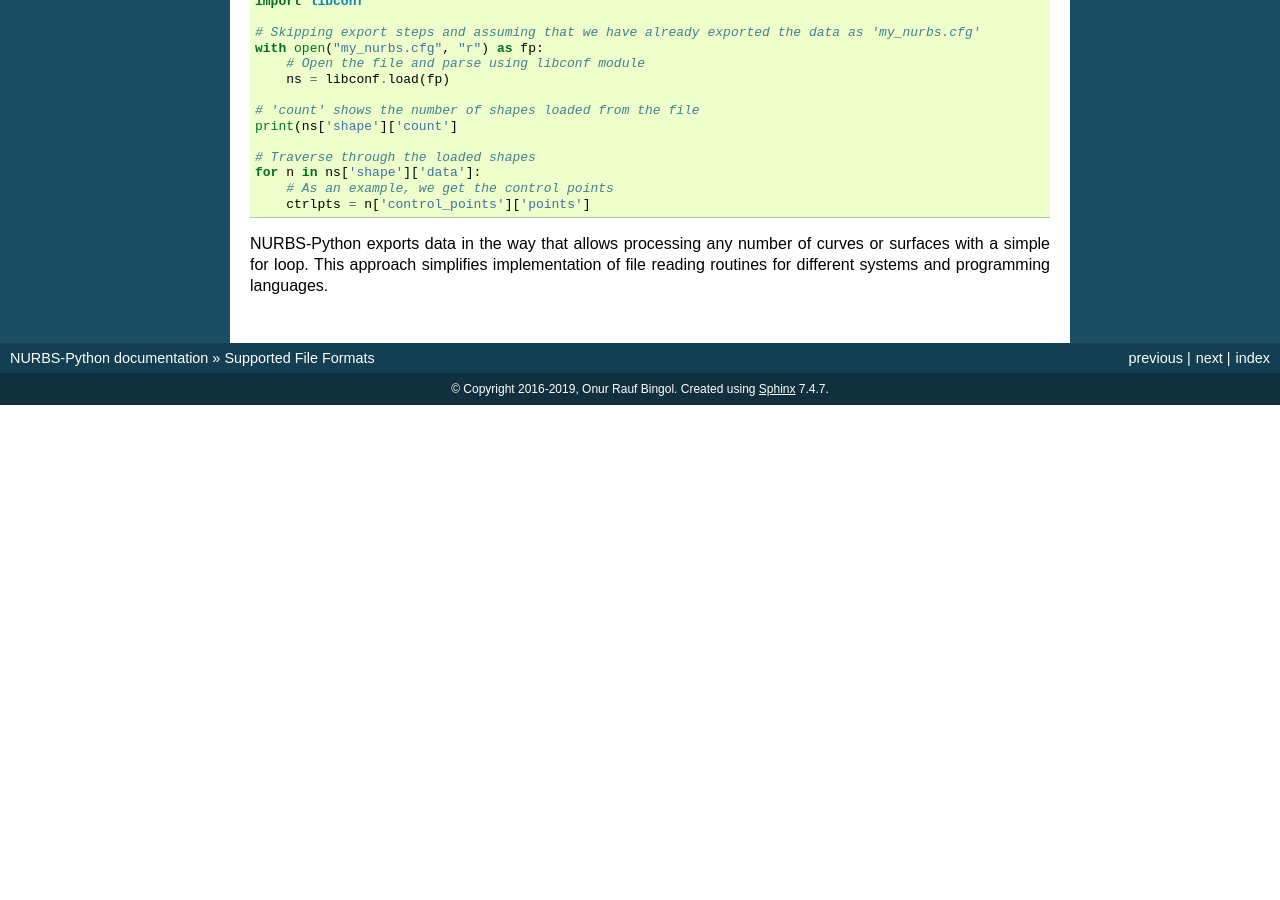
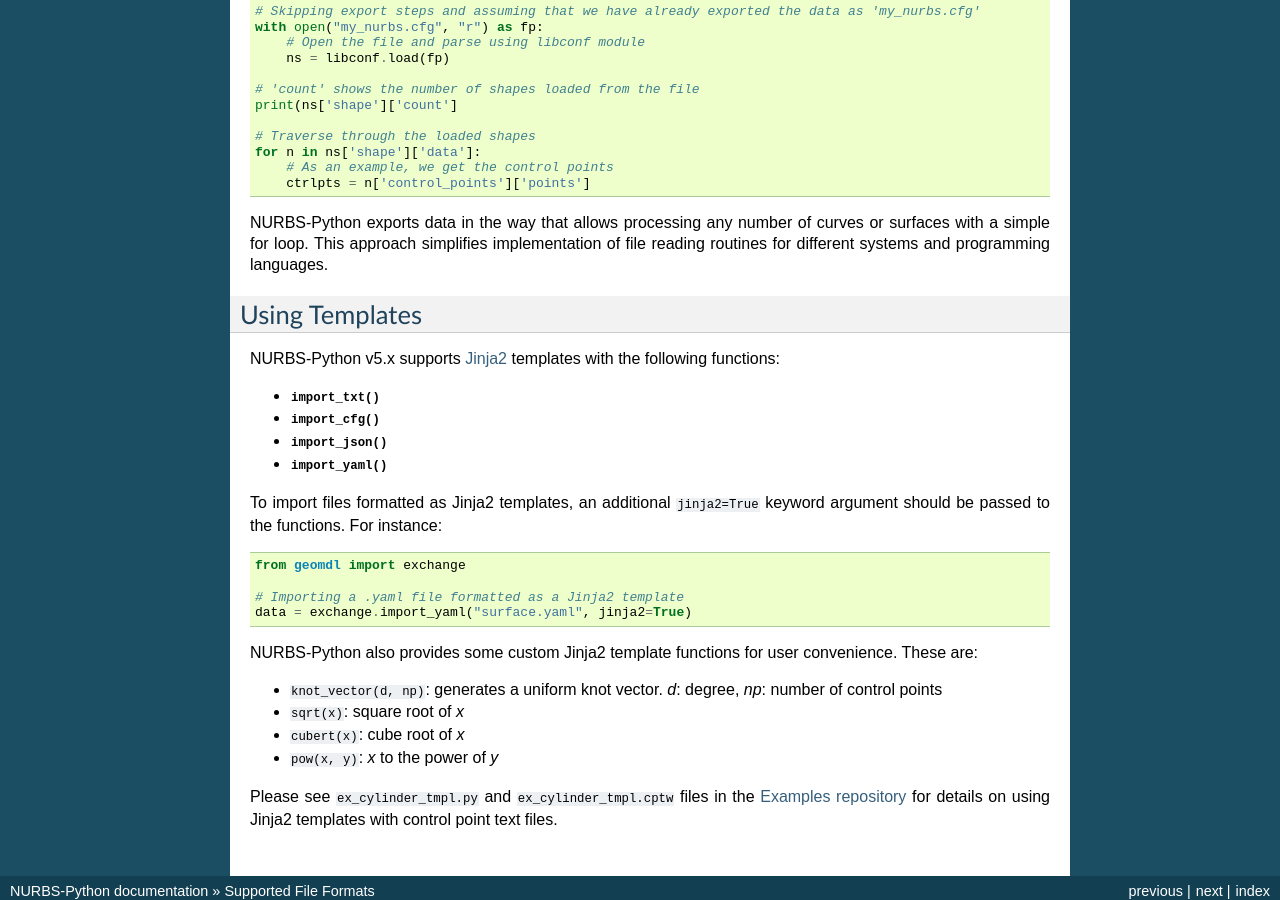
Before and after one commit to orbingol/NURBS-Python, a Sphinx documentation site: the page built from docs/file_formats.rst, in a window 1280 px wide and 900 px high, scrolled down 4286 px. Built offline with Sphinx 7.4.7, drawn with Linux system fonts in a browser that asks for light colours; formulas are drawn with MathJax 3; before the commit the page ends 4691 px from its top, so only the background shows below that; some of the changed text lies outside the part shown.

Commit message:
Move templates documentation to a more visible place

```diff
--- a/docs/file_formats.rst
+++ b/docs/file_formats.rst
@@ -261,3 +261,33 @@ languages.
 
 NURBS-Python exports data in the way that allows processing any number of curves or surfaces with a simple for loop.
 This approach simplifies implementation of file reading routines for different systems and programming languages.
+
+Using Templates
+===============
+
+NURBS-Python v5.x supports `Jinja2 <http://jinja.pocoo.org/>`_ templates with the following functions:
+
+* :py:func:`.import_txt()`
+* :py:func:`.import_cfg()`
+* :py:func:`.import_json()`
+* :py:func:`.import_yaml()`
+
+To import files formatted as Jinja2 templates, an additional ``jinja2=True`` keyword argument should be passed to the
+functions. For instance:
+
+.. code-block:: python
+
+    from geomdl import exchange
+
+    # Importing a .yaml file formatted as a Jinja2 template
+    data = exchange.import_yaml("surface.yaml", jinja2=True)
+
+NURBS-Python also provides some custom Jinja2 template functions for user convenience. These are:
+
+* ``knot_vector(d, np)``: generates a uniform knot vector. *d*: degree, *np*: number of control points
+* ``sqrt(x)``:  square root of *x*
+* ``cubert(x)``: cube root of *x*
+* ``pow(x, y)``: *x* to the power of *y*
+
+Please see ``ex_cylinder_tmpl.py`` and ``ex_cylinder_tmpl.cptw`` files in the :doc:`Examples repository <examples_repo>`
+for details on using Jinja2 templates with control point text files.
```
Also changed, not shown: docs/file_formats_txt.rst (+0 -15 lines).
